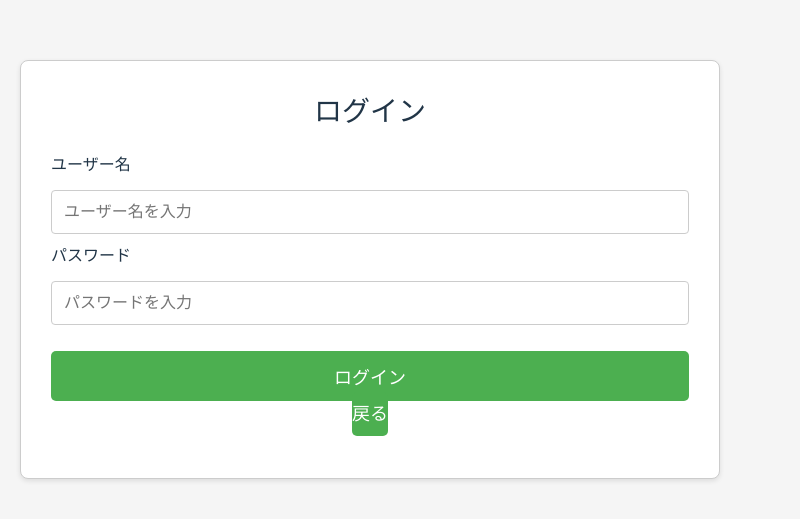
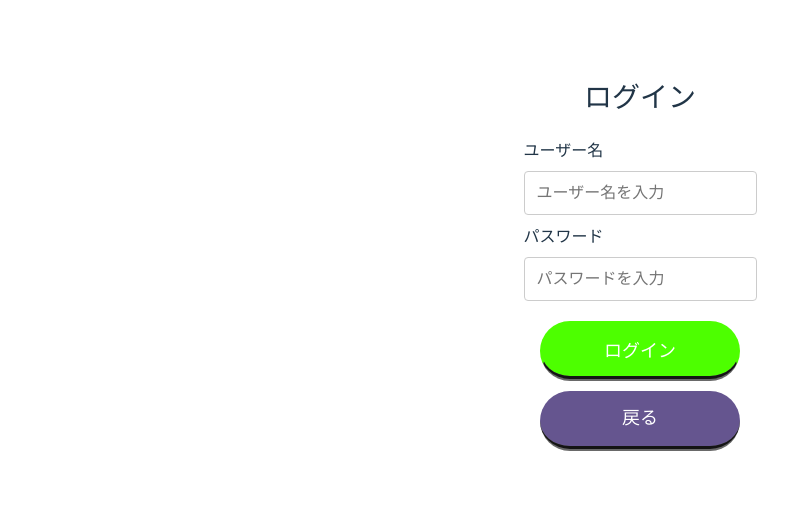
Before and after one commit to 20-shimizu/driver-lisence, a React (Vite) app in the folder frontend/: page /login_form in a window 1280 px wide. Shown: the part 131-650 px from the top of the page, without its empty margins (0-800 px from the left). Built offline with nearby package versions, Linux system fonts and the light colour scheme.

Commit message:
modify css for Login, FamilyProfile, UserProfile

```diff
--- a/frontend/src/index.css
+++ b/frontend/src/index.css
@@ -159,7 +159,7 @@ button:focus-visible {
   justify-content: center;
   align-items: center;
   width: 200px;
-  height: 80px;
+  height: 60px;
   padding: 10px 15px;
   margin: 10px 0;
   text-align: center;
@@ -172,8 +172,8 @@ button:focus-visible {
   display: flex;
   justify-content: center;
   align-items: center;
-  width: 150px;
-  height: 60px;
+  width: 100px;
+  height: 40px;
   padding: 10px 15px;
   margin: 10px 0;
   text-align: center;
--- a/frontend/src/pages/FamilyProfile.css
+++ b/frontend/src/pages/FamilyProfile.css
@@ -1,75 +1,87 @@
-.container {
-  max-width: 400px;
-  margin: 0 auto;
-  padding: 20px;
+body {
+  background-color: #ffffff;
+  margin: 0;
+  display: flex;
+  place-items: center;
+  min-width: 320px;
+  min-height: 100vh;
+  width: 100%;
+  overflow: hidden;
 }
 
-h2 {
-  text-align: center;
+.family-container {
+  width: 100%;
+  max-width: 600px;
+  margin: 30px auto;
+  padding: 20px;
+  border-radius: 8px;
+  background-color: #ffffff;
+  display: flex;
+  flex-direction: column;
+  align-items: center;
+  height: 90vh;
+  overflow: hidden;
 }
 
-form {
+.register-title {
+  text-align: center;
   margin-bottom: 20px;
+  font-size: 28px;
+}
+
+
+.register-form {
+  display: flex;
+  flex-direction: column;
+  align-items: center;
+  width: 100%;
+  max-height: 250px;
+  margin-bottom: 10px;
 }
 
 .form-group {
   margin-bottom: 10px;
 }
-
-label {
+.form-label {
   display: block;
+  margin-bottom: 8px;
   font-weight: bold;
 }
-
-input {
+.form-input {
   width: 100%;
-  padding: 8px;
-  margin-top: 5px;
+  padding: 12px;
+  border-radius: 4px;
   border: 1px solid #ccc;
-  border-radius: 4px;
+  font-size: 16px;
 }
 
-button.submit-button {
-  background-color: blue;
-  color: white;
-  padding: 10px 20px;
-  border: none;
-  cursor: pointer;
-  border-radius: 5px;
+.info-list-title {
+  margin-top: 70px;
+  text-align: center;
+  font-size: 24px;
 }
 
-button.submit-button.edit-mode {
-  background-color: orange;
+.info-list-container {
+  /* width: 100%; */
+  flex-grow: 1;
+  overflow-y: auto;
+  max-height: calc(90vh - 300px);
+  padding-top: 10px;
 }
 
-ul {
-  list-style-type: none;
+.info-list-container ul {
   padding: 0;
+  margin: 0;
+  list-style: none;
+  width: 100%;
 }
 
-li {
-  margin-bottom: 10px;
+.info-text {
+  font-size: 20px;
 }
 
-li div {
-  margin-top: 5px;
+.info-button-container {
+  display: flex;
+  flex-direction: row;
+  align-items: center;
 }
-
-button.edit-button {
-  margin-right: 10px;
-  background-color: green;
-  color: white;
-  padding: 5px 10px;
-  border: none;
-  cursor: pointer;
-  border-radius: 5px;
-}
-
-button.delete-button {
-  background-color: red;
-  color: white;
-  padding: 5px 10px;
-  border: none;
-  cursor: pointer;
-  border-radius: 5px;
-}
--- a/frontend/src/pages/FamilyProfile.jsx
+++ b/frontend/src/pages/FamilyProfile.jsx
@@ -149,57 +149,50 @@ function FamilyProfile() {
   };
 
   return (
-    <div className="container">
-      <h2>家族情報登録</h2>
-      <form onSubmit={handleSubmit}>
+    <div className="family-container">
+      <h2 className="register-title">家族情報登録</h2>
+      <form onSubmit={handleSubmit} className="register-form">
         <div className="form-group">
-          <label>
-            名前:
+          <label className="form-label">名前</label>
           <input
             type="text"
             name="familyName"
             value={familyInput.familyName}
             onChange={handleChange}
+            className="form-input"
           />
-          </label>
         </div>
         <div className="form-group">
-          <label>
-            メールアドレス:
+          <label className="form-label">メールアドレス</label>
           <input
             type="email"
             name="email"
             value={familyInput.email}
             onChange={handleChange}
+            className="form-input"
           />
-          </label>
         </div>
         <button
           type="submit"
-          className={`submit-button ${editIndex !== null ? 'edit-mode' : ''}`}
+          className={`btn ${editIndex !== null ? 'btn--yellow' : 'btn--green'}`}
         >
           {editIndex !== null ? '更新' : '登録'}
         </button>
 
-        <Link to="/" className="submit-button">戻る</Link>
+        <Link to="/" className="btn btn--purple">戻る</Link>
       </form>
-      <h3>登録された家族情報</h3>
+      <h2 className="info-list-title">登録された家族情報</h2>
+      <div className="info-list-container">
         {familyData && familyData.length > 0 && (
           <ul>
             {familyData.map((data, index) => (
               <li key={index}>
-              {data.family_id} : {data.familyName} - {data.email}
-              <div>
-                <button
-                  onClick={() => handleEdit(index)}
-                  className="edit-button"
-                >
+                <div className="info-text">{data.family_id} : {data.familyName} - {data.email}</div>
+                <div className="info-button-container">
+                  <button onClick={() => handleEdit(index)} className="btn--mini btn--yellow">
                     編集
                   </button>
-                <button
-                  onClick={() => handleDelete(data.family_id)}
-                  className="delete-button"
-                >
+                  <button onClick={() => handleDelete(data.family_id)} className="btn--mini btn--red">
                     削除
                   </button>
                 </div>
@@ -208,6 +201,7 @@ function FamilyProfile() {
           </ul>
         )}
       </div>
+    </div>
   );
 }
 
--- a/frontend/src/pages/Login.css
+++ b/frontend/src/pages/Login.css
@@ -1,31 +1,24 @@
-ベースリセット */
-* {
+body {
+  background-color: #ffffff;
   margin: 0;
-  padding: 0;
-  box-sizing: border-box; /* ボックスモデルを標準化 */
+  display: flex;
+  place-items: center;
+  min-width: 320px;
+  min-height: 100vh;
+  width: 100%;
+  overflow: hidden;
 }
 
-html, body {
-  width: 100%;
-  height: 100%;
-  font-family: Arial, sans-serif;
-  background-color: #f5f5f5;
-  display: flex;
-  justify-content: center;
-  align-items: center;
-  overflow-x: hidden; /* 横スクロールを無効化 */
-}
-
-/* ログインコンテナ */
 .login-container {
-  background: white;
-  padding: 30px;
   width: 100%;
   max-width: 600px;
-  border: 1px solid #ccc;
+  margin: 30px auto;
+  padding: 20px;
   border-radius: 8px;
-  box-shadow: 0 2px 5px rgba(0, 0, 0, 0.1);
-  margin: 20px; /* モバイルで画面端に張り付かないよう余白を追加 */
+  background-color: #ffffff;
+  display: flex;
+  flex-direction: column;
+  align-items: center;
 }
 
 /* タイトル */
@@ -39,6 +32,7 @@ html, body {
 .login-form {
   display: flex;
   flex-direction: column;
+  align-items: center;
 }
 
 .form-group {
--- a/frontend/src/pages/Login.jsx
+++ b/frontend/src/pages/Login.jsx
@@ -76,8 +76,8 @@ function LoginForm() {
         {errorMessage && <p className="error-message">{errorMessage}</p>}
         {successMessage && <p className="success-message">{successMessage}</p>}
         <div className="form-button-container">
-          <button type="submit" className="form-button">ログイン</button>
-          <Link to="/" className="form-button">戻る</Link>
+          <button type="submit" className="btn btn--green">ログイン</button>
+          <Link to="/" className="btn btn--purple">戻る</Link>
         </div>
       </form>
     </div>
--- a/frontend/src/pages/Top.css
+++ b/frontend/src/pages/Top.css
@@ -22,6 +22,8 @@ html, body {
   justify-content: center;
   align-items: center;
   background: white; /* 背景色を白に設定 */
+  margin-top: 50px;
+  margin-bottom: 20px;
 }
 
 /* タイトル */
--- a/frontend/src/pages/UserProfile.css
+++ b/frontend/src/pages/UserProfile.css
@@ -1,31 +1,26 @@
-/* ベースリセット */
-* {
+body {
+  background-color: #ffffff;
   margin: 0;
-  padding: 0;
-  box-sizing: border-box;
-}
-
-html, body {
+  display: flex;
+  place-items: center;
+  min-width: 320px;
+  min-height: 100vh;
   width: 100%;
-  height: 100%;
-  font-family: Arial, sans-serif;
-  background-color: #f5f5f5;
-  display: flex;
-  justify-content: center;
-  align-items: center;
+  overflow: hidden;
 }
 
 /* プロファイルコンテナ */
 .profile-container {
-  background: white;
-  padding: 30px;
   width: 100%;
   max-width: 600px;
-  border: 1px solid #ccc;
+  margin: 30px auto;
+  padding: 20px;
   border-radius: 8px;
-  box-shadow: 0 2px 5px rgba(0, 0, 0, 0.1);
-  margin: 20px;
-  text-align: center;
+  background-color: #ffffff;
+  /* text-align: center; */
+  display: flex;
+  flex-direction: column;
+  align-items: center;
 }
 
 /* タイトル */
--- a/frontend/src/pages/UserProfile.jsx
+++ b/frontend/src/pages/UserProfile.jsx
@@ -64,8 +64,8 @@ function UserProfile() {
             <p className="profile-info">
                 年齢: <span>{userData.age}</span>
             </p>
-            <button className="logout-button" onClick={handleLogout}>ログアウト</button>
-            <Link to="/" className="logout-button">戻る</Link>
+            <button className="btn btn--red" onClick={handleLogout}>ログアウト</button>
+            <Link to="/" className="btn btn--purple">戻る</Link>
         </div>
     );
 }
```
Lines whose indentation alone changed are shown as unchanged.
